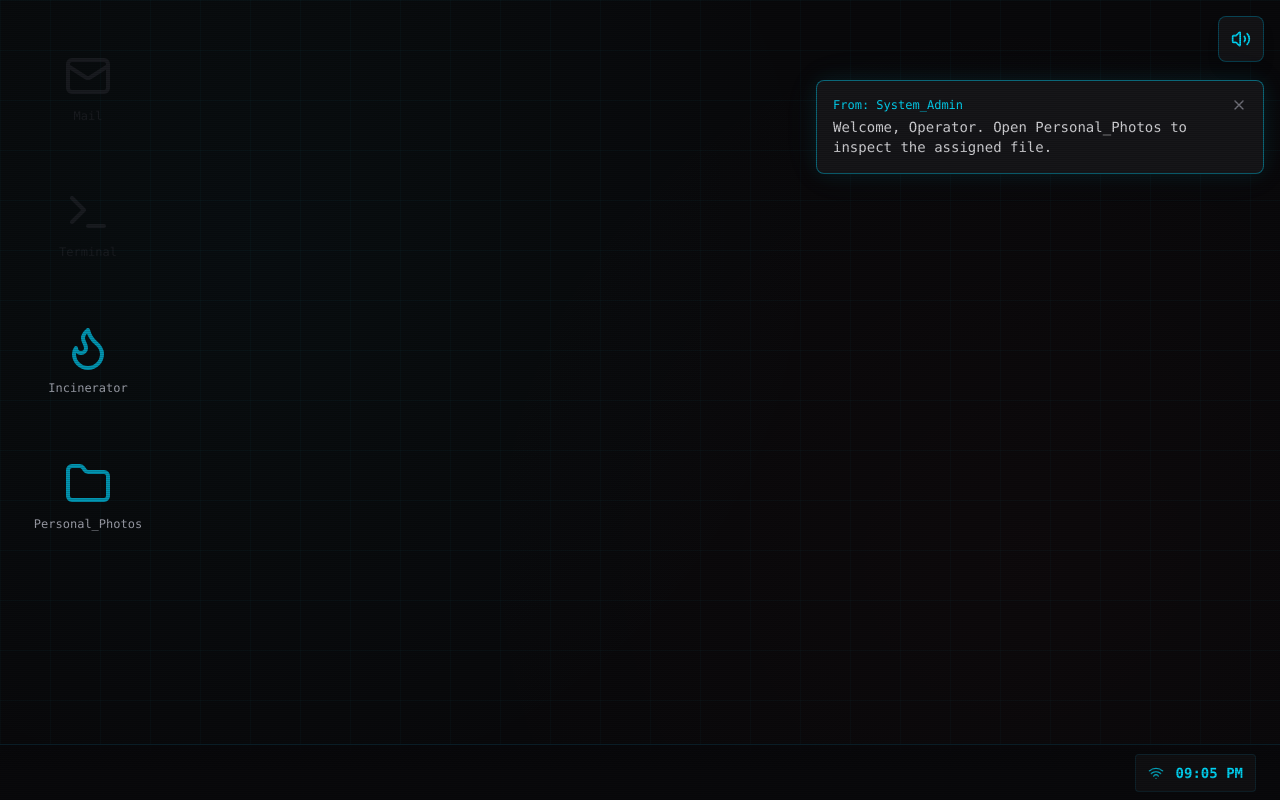
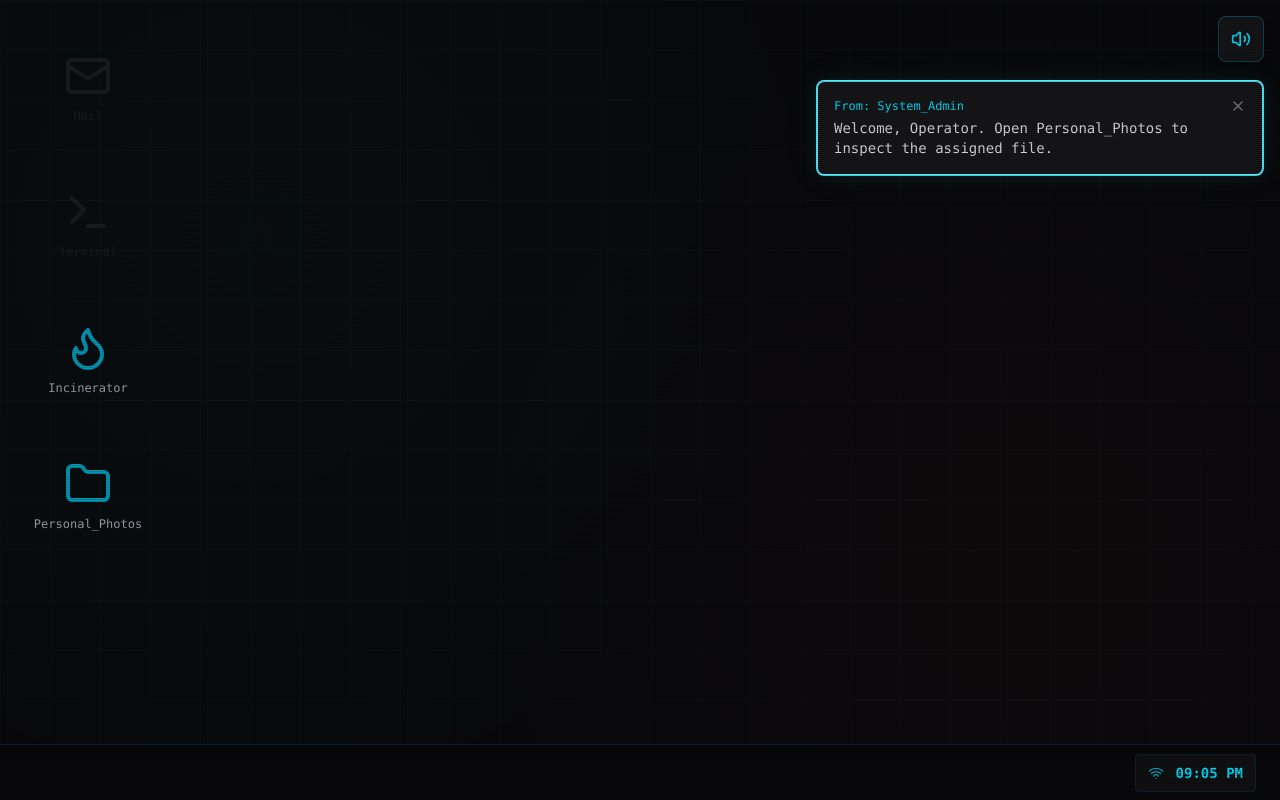
Before and after one commit to AustinBoyuJiang/the-digital-mortician, a Next.js app: page / in a window 1280 px wide. Built offline with nearby package versions, Linux system fonts and the light colour scheme.

Commit message:
Make toast prompts more noticeable

```diff
--- a/app/page.tsx
+++ b/app/page.tsx
@@ -69,7 +69,7 @@ export default function Home() {
   const handleOpenPhotos = () => {
     openWindow('Personal_Photos');
     if (gameStage === 0) {
-      setToastMessage('Inspection complete. Drag Personal_Photos to the Incinerator.');
+      setToastMessage('Inspection complete. Drag the Personal_Photos folder to the Incinerator.');
       setToastFrom('System_Admin');
       setShowToast(true);
       audioManager.playNotification();
--- a/components/Toast.tsx
+++ b/components/Toast.tsx
@@ -15,10 +15,17 @@ export default function Toast({ message, from, show, onClose }: ToastProps) {
     <AnimatePresence>
       {show && (
         <motion.div
-          initial={{ opacity: 0, y: -20, scale: 0.9 }}
-          animate={{ opacity: 1, y: 0, scale: 1 }}
+          key={`${from}-${message}`}
+          initial={{ opacity: 0, y: -28, scale: 0.88 }}
+          animate={{
+            opacity: 1,
+            y: 0,
+            scale: [1.08, 1],
+            x: [0, -6, 6, -3, 3, 0],
+          }}
           exit={{ opacity: 0, y: -20, scale: 0.9 }}
-          className="fixed top-20 right-4 bg-zinc-900/95 backdrop-blur-md border border-cyan-500/50 rounded-lg shadow-2xl p-4 max-w-md z-[500] window-glow"
+          transition={{ duration: 0.42, ease: 'easeOut' }}
+          className="fixed top-20 right-4 bg-zinc-900/95 backdrop-blur-md border-2 border-cyan-300 rounded-lg shadow-2xl shadow-cyan-400/30 ring-4 ring-cyan-300/25 p-4 max-w-md z-[500] window-glow"
         >
           <div className="flex items-start justify-between">
             <div>
```
